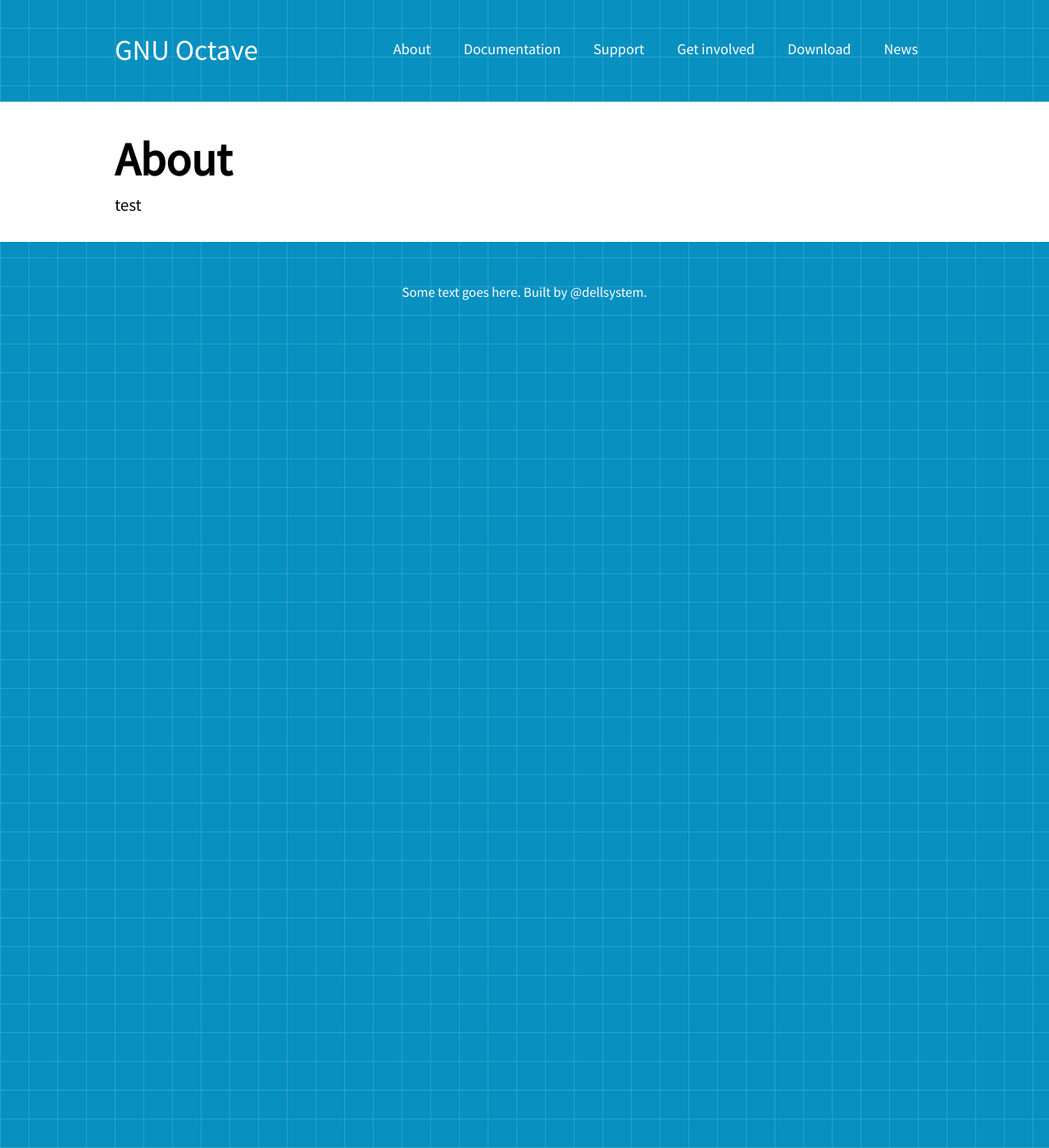
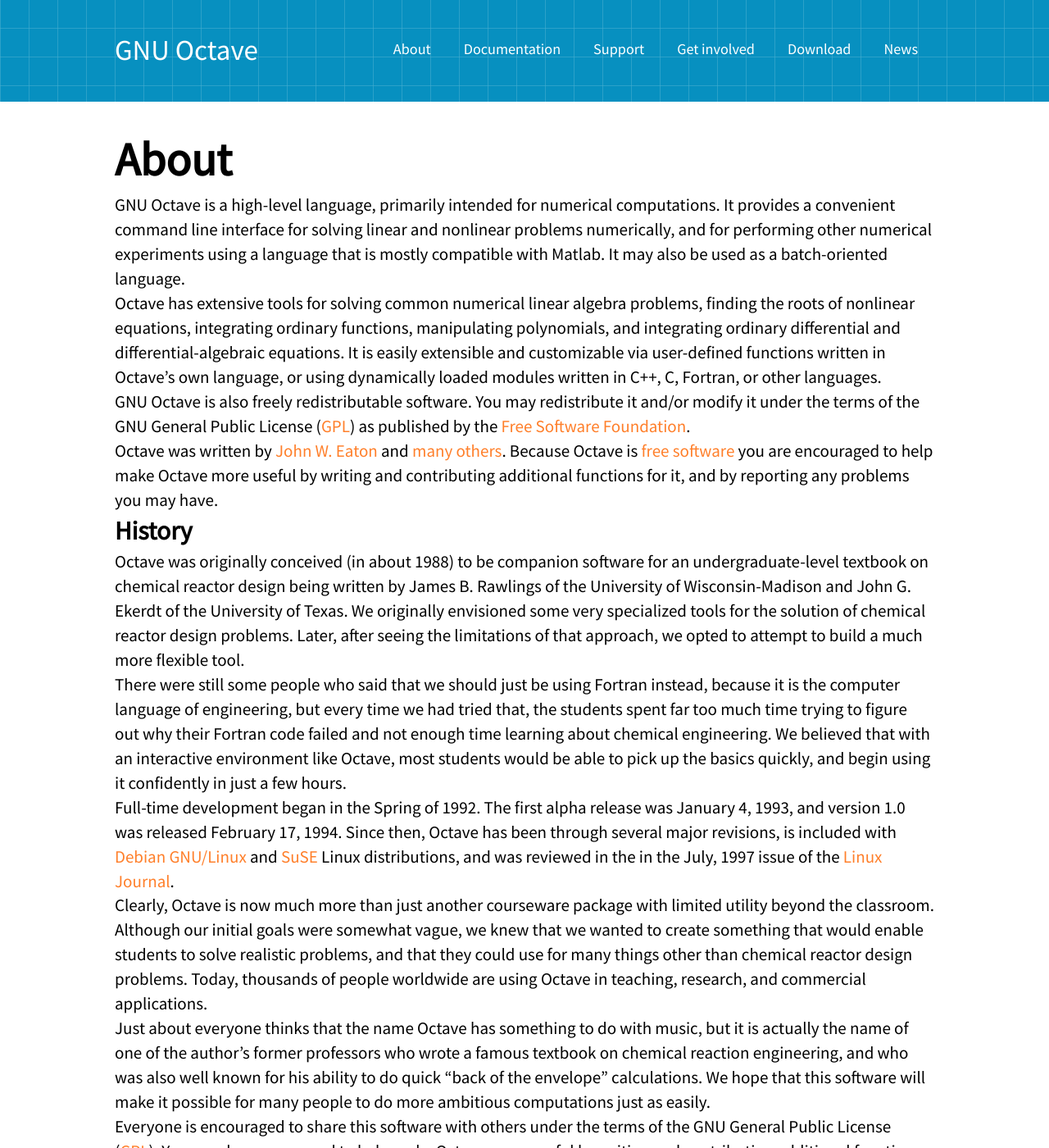
Before and after one commit to dellsystem/octave.org, a Jekyll site: the page built from about.md, in a window 1280 px wide and 1400 px high. Shown: the whole window at 82% size. Built offline with Jekyll 4.4.1, drawn with Linux system fonts in a browser that asks for light colours; some of the changed text lies outside the part shown.

Commit message:
Add content for about page

```diff
--- a/about.md
+++ b/about.md
@@ -3,4 +3,76 @@
 title: About
 ---
 
-test
+GNU Octave is a high-level language, primarily intended for numerical
+computations. It provides a convenient command line interface for solving linear
+and nonlinear problems numerically, and for performing other numerical
+experiments using a language that is mostly compatible with Matlab. It may also
+be used as a batch-oriented language.
+
+Octave has extensive tools for solving common numerical linear algebra problems,
+finding the roots of nonlinear equations, integrating ordinary functions,
+manipulating polynomials, and integrating ordinary differential and
+differential-algebraic equations. It is easily extensible and customizable via
+user-defined functions written in Octave's own language, or using dynamically
+loaded modules written in C++, C, Fortran, or other languages.
+
+GNU Octave is also freely redistributable software. You may redistribute it
+and/or modify it under the terms of the GNU General Public License ([GPL][gpl])
+as published by the [Free Software Foundation][fsf].
+
+Octave was written by [John W. Eaton][jwe] and [many others][contributors].
+Because Octave is [free software][free] you are encouraged to help make Octave
+more useful by writing and contributing additional functions for it, and by
+reporting any problems you may have.
+
+## History
+
+Octave was originally conceived (in about 1988) to be companion software for an
+undergraduate-level textbook on chemical reactor design being written by James
+B. Rawlings of the University of Wisconsin-Madison and John G. Ekerdt of the
+University of Texas. We originally envisioned some very specialized tools for
+the solution of chemical reactor design problems. Later, after seeing the
+limitations of that approach, we opted to attempt to build a much more flexible
+tool.
+
+There were still some people who said that we should just be using Fortran
+instead, because it is the computer language of engineering, but every time we
+had tried that, the students spent far too much time trying to figure out why
+their Fortran code failed and not enough time learning about chemical
+engineering. We believed that with an interactive environment like Octave, most
+students would be able to pick up the basics quickly, and begin using it
+confidently in just a few hours.
+
+Full-time development began in the Spring of 1992. The first alpha release was
+January 4, 1993, and version 1.0 was released February 17, 1994. Since then,
+Octave has been through several major revisions, is included with [Debian
+GNU/Linux][debian] and [SuSE][suse] Linux distributions, and was reviewed in the
+in the July, 1997 issue of the [Linux Journal][lj].
+
+Clearly, Octave is now much more than just another courseware package with
+limited utility beyond the classroom. Although our initial goals were somewhat
+vague, we knew that we wanted to create something that would enable students to
+solve realistic problems, and that they could use for many things other than
+chemical reactor design problems. Today, thousands of people worldwide are using
+Octave in teaching, research, and commercial applications.
+
+Just about everyone thinks that the name Octave has something to do with music,
+but it is actually the name of one of the author's former professors who wrote a
+famous textbook on chemical reaction engineering, and who was also well known
+for his ability to do quick "back of the envelope" calculations. We hope that
+this software will make it possible for many people to do more ambitious
+computations just as easily.
+
+Everyone is encouraged to share this software with others under the terms of the
+GNU General Public License ([GPL][gpl]). You are also encouraged to help make
+Octave more useful by writing and contributing additional functions for it, and
+by reporting any problems you may have.
+
+[gpl]: http://www.gnu.org/copyleft/gpl.html
+[fsf]: http://www.gnu.org/
+[jwe]: mailto:jwe@octave.org
+[contributors]: http://hg.savannah.gnu.org/hgweb/octave/file/tip/doc/interpreter/contributors.in
+[free]: http://www.gnu.org/philosophy/free-sw.html
+[debian]: http://www.debian.org/
+[suse]: http://www.novell.com/linux/suse/
+[lj]: http://www.linuxjournal.com/article/1225
```
